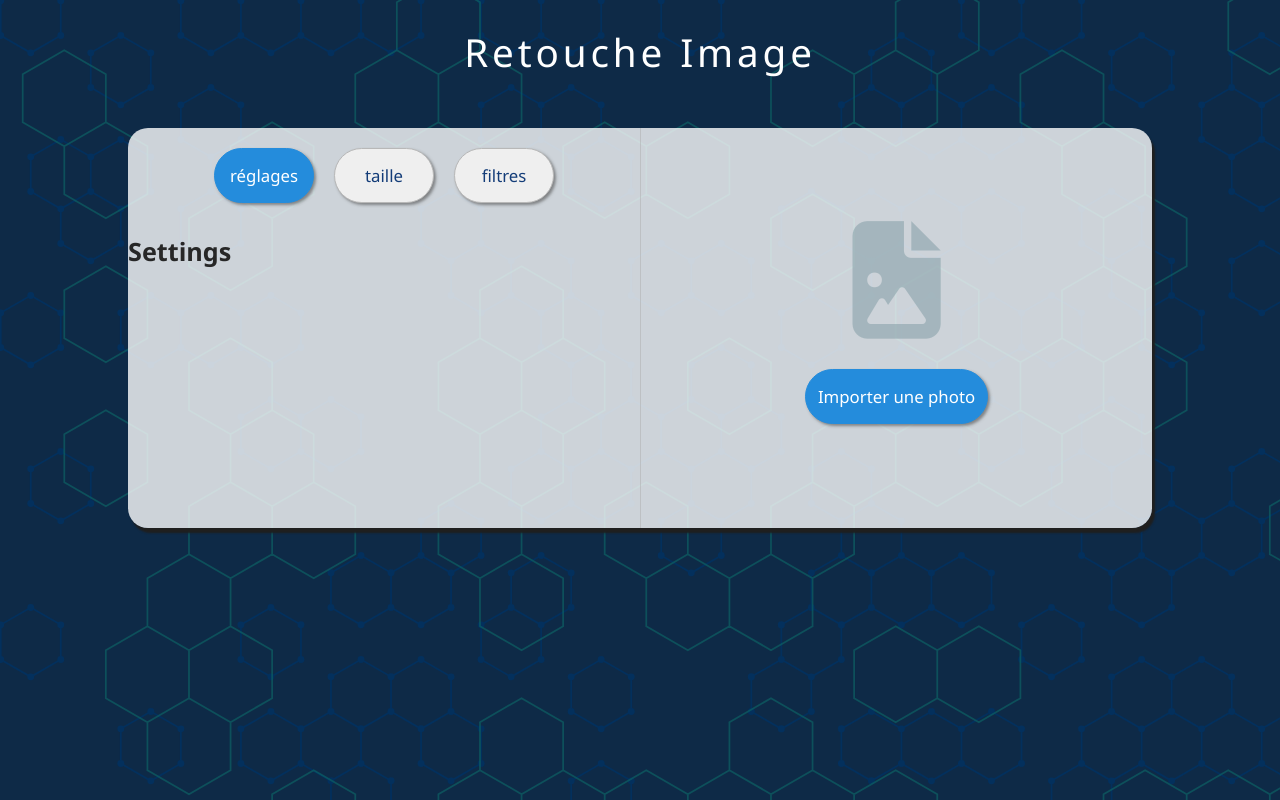
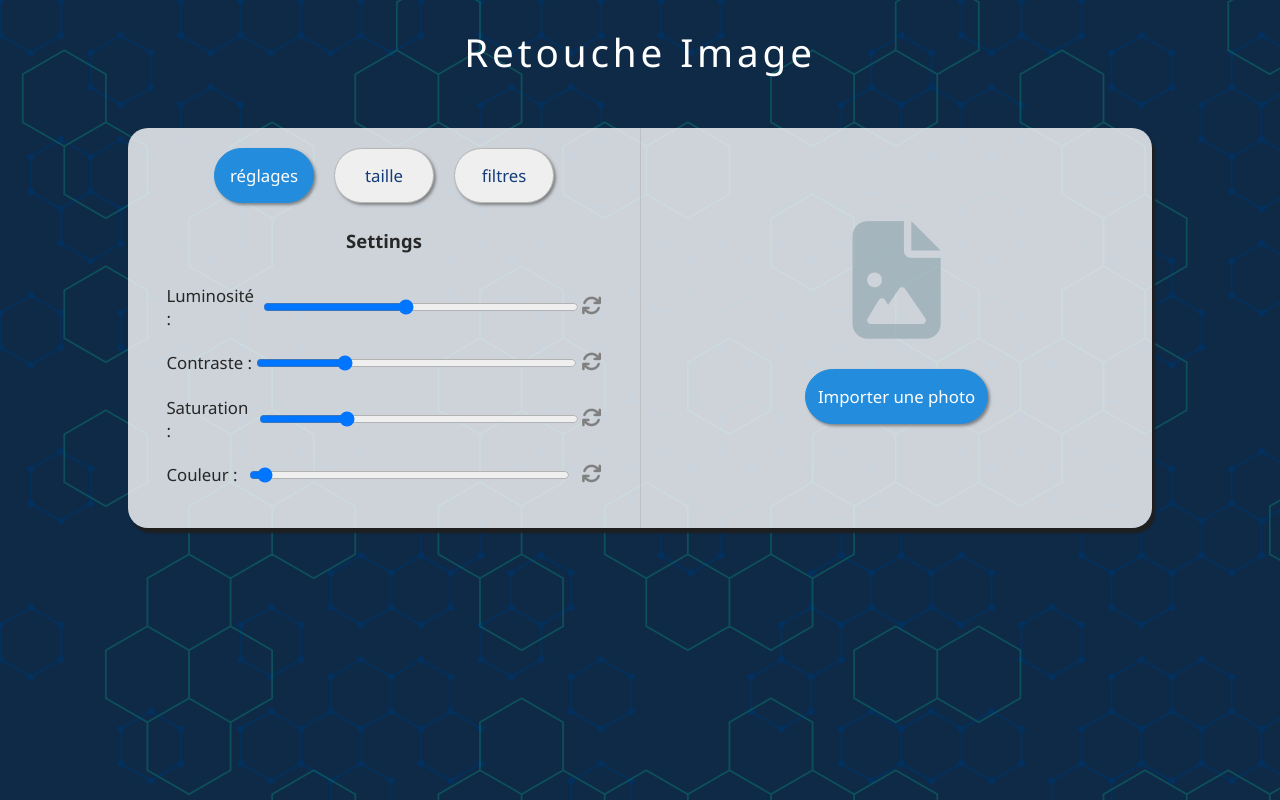
Before and after one commit to Emi-vas/edit-image-app, a React (Create React App) app: page / in a window 1280 px wide. Built offline with nearby package versions, Linux system fonts and the light colour scheme.

Commit message:
add settings section

```diff
--- a/src/App.js
+++ b/src/App.js
@@ -16,7 +16,11 @@ const App = () => {
   //image import by user
   const [imageSrc, setImageSrc] = useState("")
 
+  //to set the size and the position of the image
   const [size, setSize] = useState({width : 0, height : 0, posX: 50, posY: 50})
+
+  // to set "settings" of the image
+  const [settings, setSettings] = useState({brightness: 100, contrast: 100, saturate: 100, color: 0})
 
 
   return (
@@ -27,7 +31,7 @@ const App = () => {
           <section className='main'>
               <div className='main__elem'>
                   <Buttons mode={mode} setMode={setMode} />
-                  {mode == "réglages" && <Settings />}
+                  {mode == "réglages" && <Settings settings={settings} setSettings={setSettings} />}
                   {mode == "filtres" && <Filter />}
                   {mode == "taille" && <Size size={size} setSize={setSize} />}
               </div>
@@ -39,7 +43,7 @@ const App = () => {
       </div>
 
       {
-        imageSrc && <BigImage imageSrc={imageSrc} size={size} />
+        imageSrc && <BigImage imageSrc={imageSrc} size={size} settings={settings} />
       }
     </div>
   );
--- a/src/components/BigImage.jsx
+++ b/src/components/BigImage.jsx
@@ -2,7 +2,7 @@ import React from 'react';
 import { useState } from 'react';
 import { useEffect } from 'react';
 
-const BigImage = ({ imageSrc, size }) => {
+const BigImage = ({ imageSrc, size, settings }) => {
 
     const [zoom, setZoom] = useState(100)
 
@@ -24,7 +24,10 @@ const BigImage = ({ imageSrc, size }) => {
                     width : size.width,
                     height: size.height,
                     objectPosition: `${size.posX}% ${size.posY}%`,
-                    zoom: `${zoom}%`
+                    zoom: `${zoom}%`,
+
+                    filter: `hue-rotate(${settings.color}deg) brightness(${settings.brightness}%) saturate(${settings.saturate}%) contrast(${settings.contrast}%)`
+
                 }}/>
         </div>
     );
--- a/src/components/settings/Settings.jsx
+++ b/src/components/settings/Settings.jsx
@@ -1,9 +1,47 @@
 import React from 'react';
 
-const Settings = () => {
+const Settings = ({settings, setSettings}) => {
     return (
-        <div>
+        <div className='settings'>
             <h2>Settings</h2>
+            <div className='settings--settings'>
+                <div className='bloc'>
+                    <label >Luminosité : </label>
+                    <input
+                        onChange={(e) => setSettings({...settings, brightness: parseInt(e.target.value)})}
+                        type="range"
+                        min={20} max={200}
+                        value={settings.brightness} />
+                    <i className="fa-solid fa-arrows-rotate" onClick={()=> setSettings({...settings, brightness: 100})}></i>
+                </div>
+                <div className='bloc'>
+                    <label >Contraste : </label>
+                    <input
+                        onChange={(e) => setSettings({...settings, contrast: parseInt(e.target.value)})}
+                        type="range"
+                        min={0} max={400}
+                        value={settings.contrast} />
+                    <i className="fa-solid fa-arrows-rotate" onClick={()=> setSettings({...settings, contrast: 100})}></i>
+                </div>
+                <div className='bloc'>
+                    <label >Saturation : </label>
+                    <input
+                        onChange={(e) => setSettings({...settings, saturate: parseInt(e.target.value)})}
+                        type="range"
+                        min={0} max={400}
+                        value={settings.saturate} />
+                    <i className="fa-solid fa-arrows-rotate" onClick={()=> setSettings({...settings, saturate: 100})}></i>
+                </div>
+                <div className='bloc'>
+                    <label >Couleur : </label>
+                    <input
+                        onChange={(e) => setSettings({...settings, color: parseInt(e.target.value)})}
+                        type="range"
+                        min={0} max={180}
+                        value={settings.color} />
+                    <i className="fa-solid fa-arrows-rotate" onClick={()=> setSettings({...settings, color: 0})}></i>
+                </div>
+            </div>
         </div>
     );
 };
--- a/src/styles/style.scss
+++ b/src/styles/style.scss
@@ -41,6 +41,19 @@ h1 {
     border-radius: 20px;
     box-shadow: #1f1f1f 3px 5px 2px;
 
+/*     position: fixed;
+    bottom: 20px;
+    z-index: 3;
+    opacity: 0.5;
+    transform: scaleY(0.3);
+    transform-origin: bottom;
+    transition: all 0.3s;
+
+    &:hover {
+        opacity: 1;
+        transform: scaleY(1);
+    } */
+
     &__elem {
         width: 50%;
     }
@@ -77,6 +90,7 @@ h1 {
 .bigImage {
     display: flex;
     justify-content: center;
+    margin-bottom: 100px;
     img {
        // max-width: 100%;
        object-fit: cover;
@@ -141,6 +155,15 @@ input {
         font-size: 1.1em;
     }
 
+    i{
+        color: grey;
+        font-size: 1.2em;
+        &:hover {
+            color: $blue2;
+            cursor: pointer;
+        }
+    }
+
     &--size {
         & .first_bloc {
             margin-top: 10px;
@@ -162,4 +185,21 @@ input {
             transform: rotate(0.75turn);
         }
     }
+
+    &--settings {
+        width: 100%;
+
+        & .bloc {
+            display: flex;
+            align-items: center;
+            justify-content: space-between;
+            width: 85%;
+            margin: auto;
+            margin-top: 15px;
+
+            input {
+                width: 70%;
+            }
+        }
+    }
 }
```
